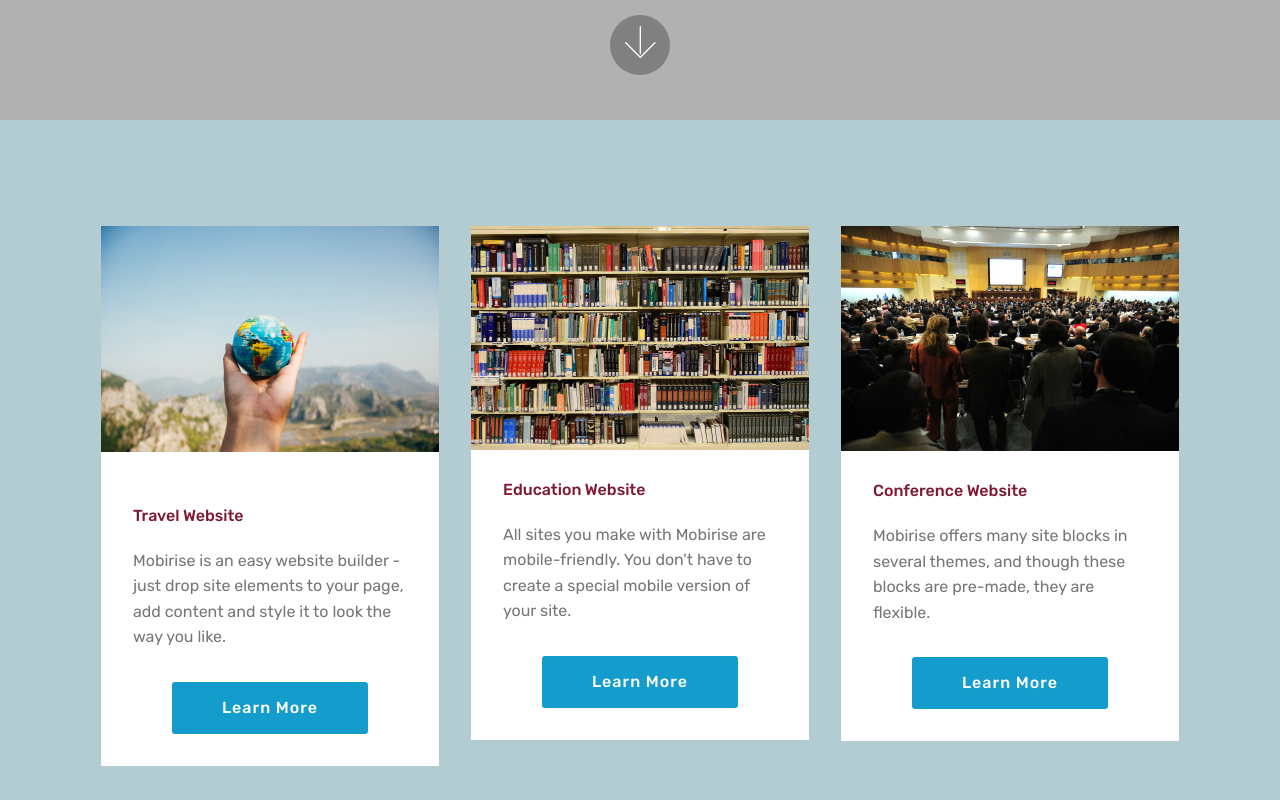
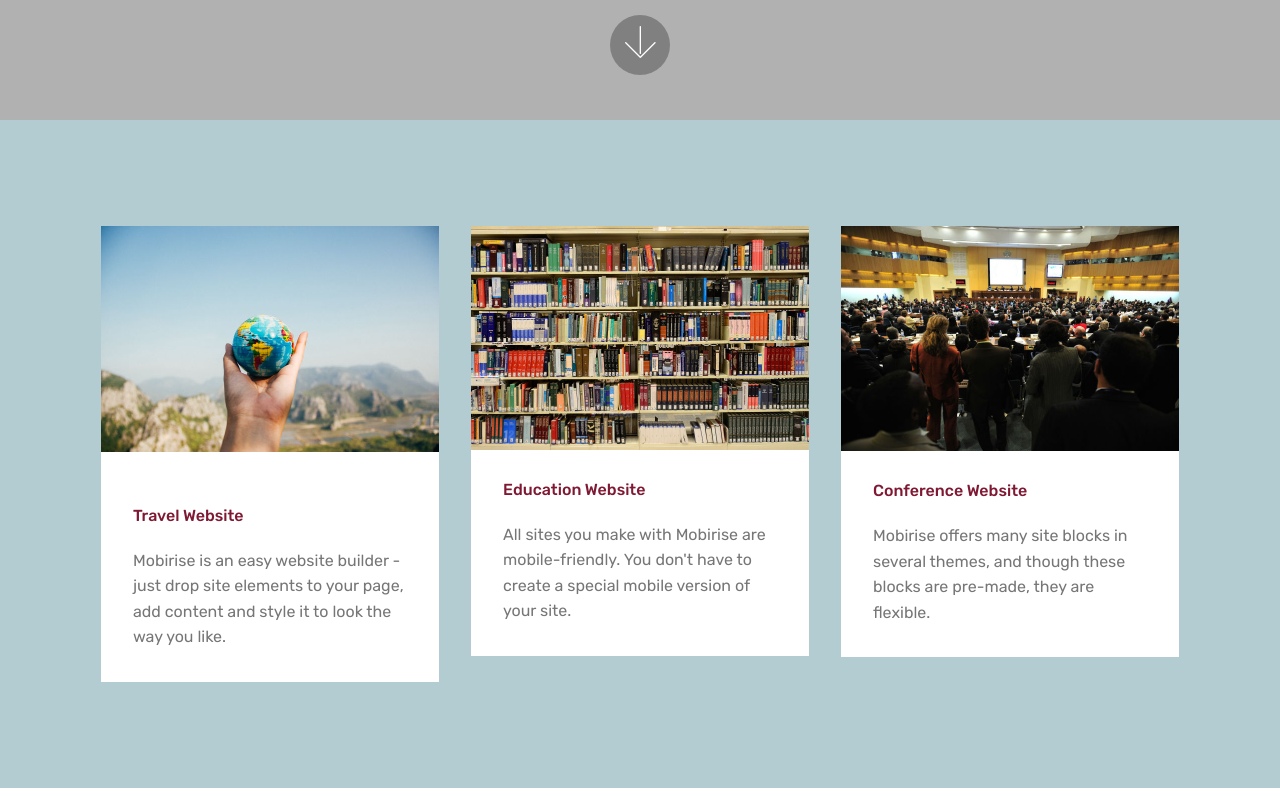
Before and after one commit to ashleighmaher/ashleighmaher.github.io, a plain HTML site: page index.html in a window 1280 px wide. Shown: the part 680-1480 px from the top of the page. Drawn offline with Linux system fonts and the light colour scheme; files whose address does not match are found by name.

Commit message:
create github pages

```diff
--- a/index.html
+++ b/index.html
@@ -48,7 +48,7 @@
     </div>
 </section>
 
-<section class="engine"><a href="https://mobiri.se/f">easy site builder</a></section><section class="features3 cid-r4MKdkBvkN" id="features3-5">
+<section class="engine"><a href="https://mobiri.se/n">simple website templates</a></section><section class="features3 cid-r4MKdkBvkN" id="features3-5">
 
 
 
@@ -66,11 +66,7 @@
                             Mobirise is an easy website builder - just drop site elements to your page, add content and style it to look the way you like.
                         </p>
                     </div>
-                    <div class="mbr-section-btn text-center">
-                        <a href="https://mobirise.com" class="btn btn-primary display-4">
-                            Learn More
-                        </a>
-                    </div>
+
                 </div>
             </div>
 
@@ -86,11 +82,7 @@
                             All sites you make with Mobirise are mobile-friendly. You don't have to create a special mobile version of your site.
                         </p>
                     </div>
-                    <div class="mbr-section-btn text-center">
-                        <a href="https://mobirise.com" class="btn btn-primary display-4">
-                            Learn More
-                        </a>
-                    </div>
+
                 </div>
             </div>
 
@@ -106,11 +98,7 @@
                             Mobirise offers many site blocks in several themes, and though these blocks are pre-made, they are flexible.
                         </p>
                     </div>
-                    <div class="mbr-section-btn text-center">
-                        <a href="https://mobirise.com" class="btn btn-primary display-4">
-                            Learn More
-                        </a>
-                    </div>
+
                 </div>
             </div>
 
@@ -187,7 +175,7 @@
                     </div>
 
                     <form class="form-inline" action="https://mobirise.com/" method="post" data-form-title="Mobirise Form">
-                        <input type="hidden" value="zF8+d7E2Bgvz+Ds2MTFYuyM7CpcGS5FfTbKXRw7fhRTOZUxW68kA+NaliUgThmWskoRg7xOQpyJsb2PYLdBkPtPBlQG0jarjbkWiZdpsWz+et3BvYjWZtOYcGy5rYnn3" data-form-email="true">
+                        <input type="hidden" value="ZHIJLSvQtGbwyj8JEWVKoS+jhwqXaYZGulegWXessBgvtwTCR3J98coPusnZwXkjdfG/5R6SsnBVz1D1/+bB+do/ZclhncLm+bTyIFiDBTkx9xjIAcWSaPI7mtVdu0EO" data-form-email="true">
                         <div class="form-group">
                             <input type="email" class="form-control input-sm input-inverse my-2" name="email" required="" data-form-field="Email" placeholder="Email" id="email-footer4-4">
                         </div>
```
Also changed, not shown: 1 other file.
